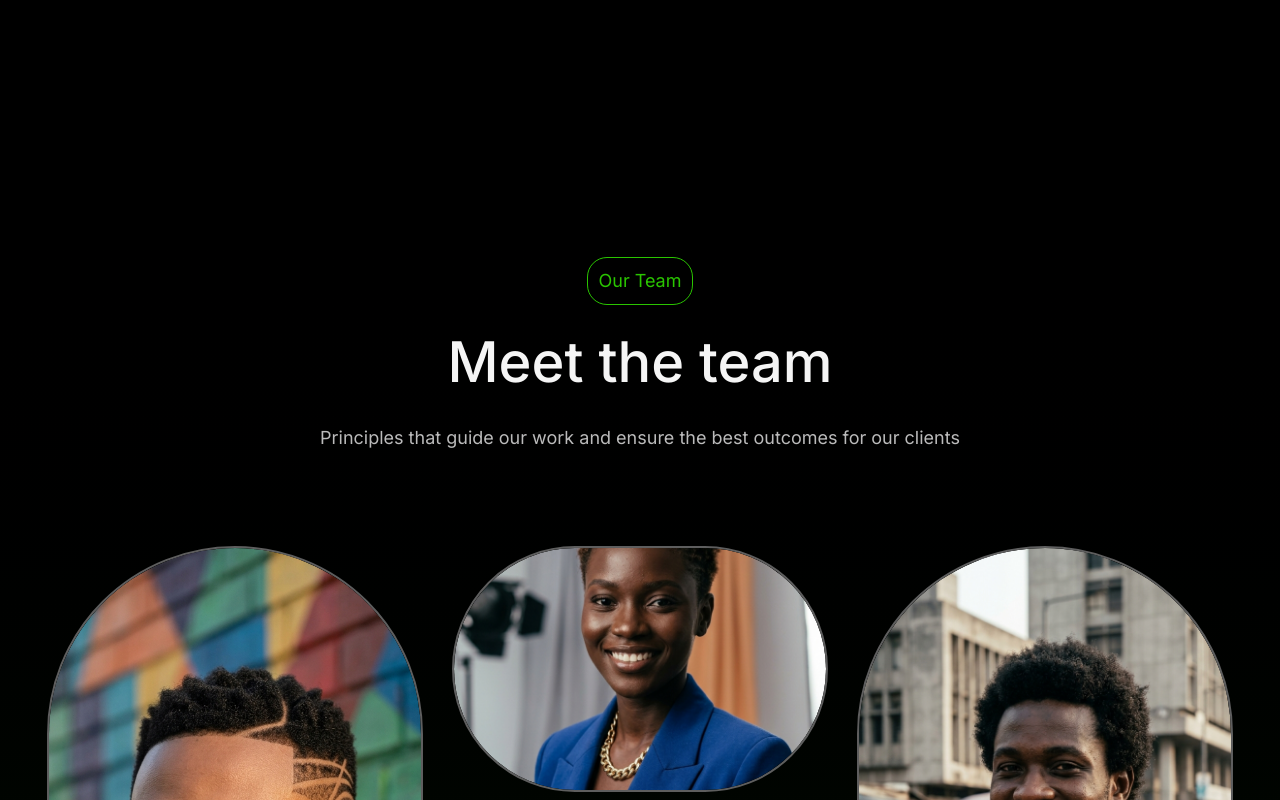
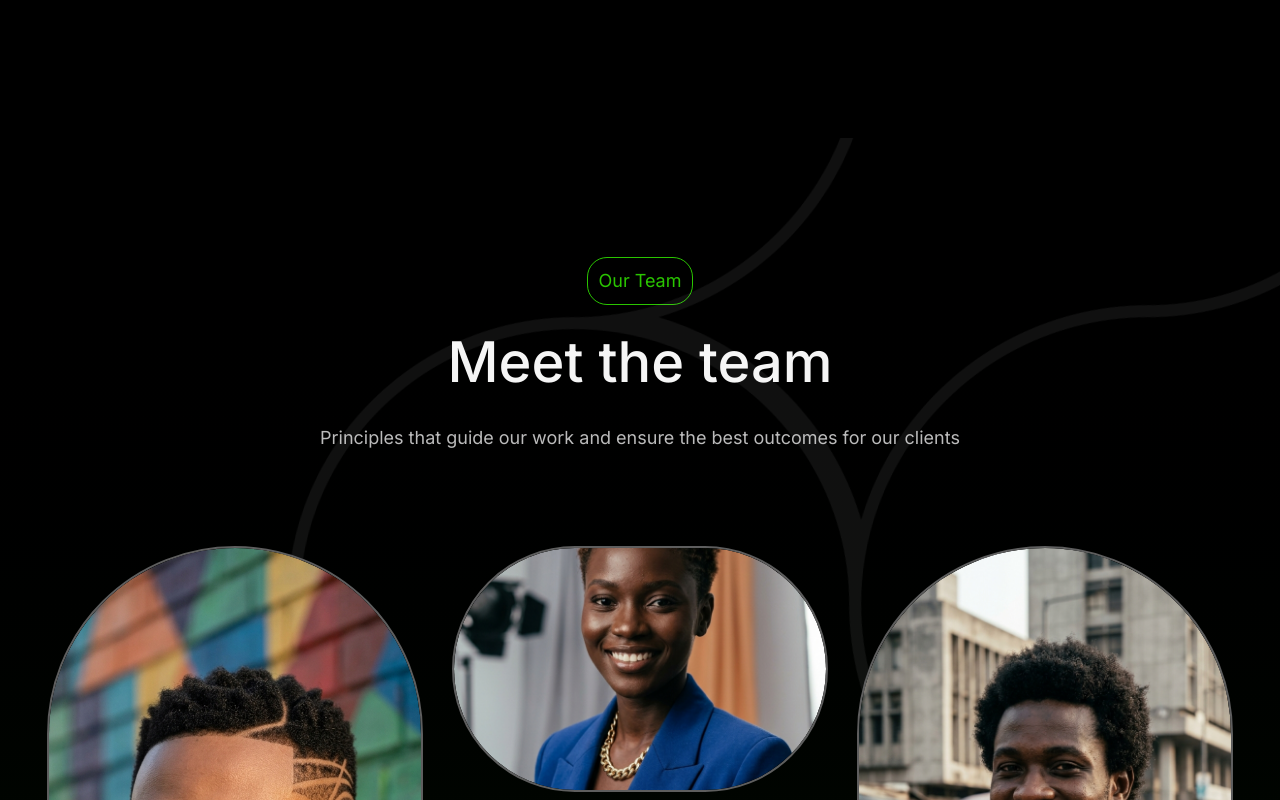
Before and after one commit to DLT-Africa-Hub/DLT-SaaS, a React (Vite) app: page / in a window 1280 px wide. Shown: the part 1780-2580 px from the top of the page. Built offline with nearby package versions, Linux system fonts and the light colour scheme.

Commit message:
menu button

```diff
--- a/src/components/header/Header.tsx
+++ b/src/components/header/Header.tsx
@@ -58,7 +58,7 @@ const Header = ({ onContactClick }: HeaderProps) => {
         {/* mobile menu button */}
         <button
           type="button"
-          className="inline-flex h-10 w-10 items-center justify-center rounded-full backdrop-blur-md md:hidden"
+          className="inline-flex h-10 w-10 flex-col items-center justify-center rounded-full backdrop-blur-md md:hidden"
           onClick={() => setIsOpen((prev) => !prev)}
           aria-label="Toggle navigation"
         >
--- a/src/components/team/Team.tsx
+++ b/src/components/team/Team.tsx
@@ -12,7 +12,7 @@ const Team = () => {
     const [hoveredRight, setHoveredRight] = useState<"top" | "bottom" | null>(null)
     const team = teamData.members
   return (
-    <ScrollReveal className='md:py-[119px]  py-[86px] h-auto flex flex-col items-center gap-[95px] bg-linear-to-t from-[#34de002f] from-0% to-platform font-sf'>
+    <ScrollReveal className='relative overflow-hidden  md:py-[119px]  py-[86px] h-auto flex flex-col items-center gap-[95px] bg-linear-to-t from-[#34de002f] from-0% to-platform font-sf'>
        <SectionHeader
         badgeText={teamData.header.badgeText}
         title={teamData.header.title}
@@ -29,6 +29,10 @@ const Team = () => {
         className='hidden md:flex'
 
       />
+
+      <div className='absolute w-[1867px] top-[-467px] left-[215px] z-0 rotate-[5.05deg] opacity h-[1866px]'>
+            <img src={teamData.bg} alt="dltbg" />
+      </div>
        <div className='hidden md:flex items-center gap-[29px]'>
         {/* left */}
         <div className='group relative h-[869px] w-[376px] overflow-hidden rounded-[500px] border-2 border-[#5e5e5e] font-sf'>
--- a/src/components/team/teamData.json
+++ b/src/components/team/teamData.json
@@ -60,5 +60,6 @@
         "linkedin": "wwww.linkedin.com"
       }
     }
-  ]
+  ],
+  "bg":"teamBg.png"
 }
```
Also changed, not shown: public/teamBg.png (added).
